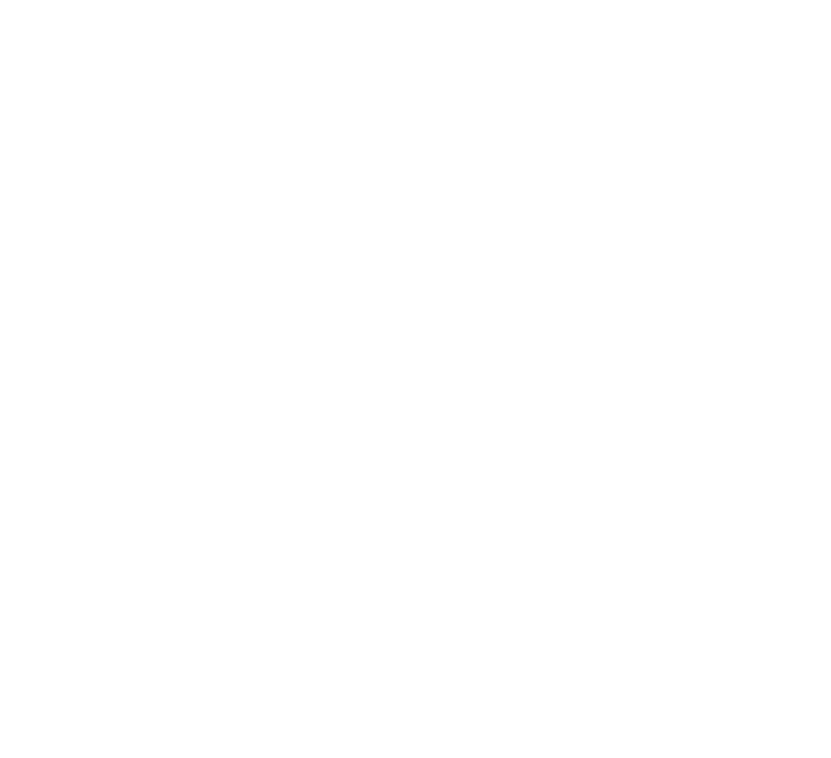
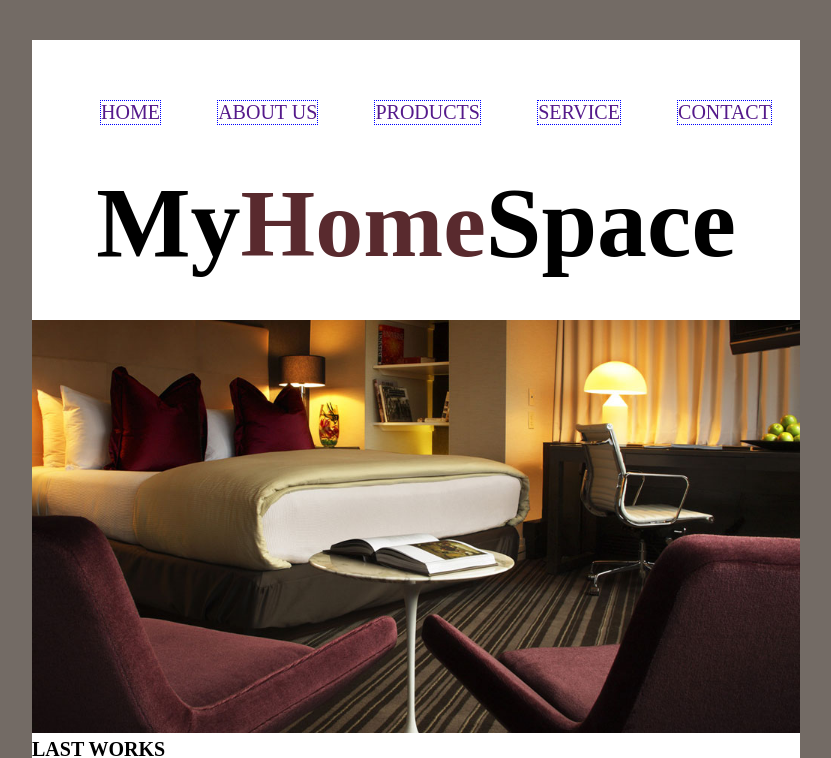
Before and after one commit to sabynad/quatrieme-repo, a plain HTML site: page index.html in a window 1280 px wide. Shown: the top 758 px of the page, without its empty margins (224-1055 px from the left). Drawn offline with Linux system fonts and the light colour scheme.

Commit message:
exo-site

```diff
--- /dev/null
+++ b/assets/style.css
@@ -0,0 +1,73 @@
+*{
+    margin: 0 auto;
+    box-sizing: border-box;
+    font-size: 20px;
+}
+
+body{
+   background-color: #736B65;
+}
+
+.conteneur{
+    width: 60%;
+
+}
+
+.accueil
+{
+
+}
+
+ul{
+    display: flex;
+    justify-content: space-around;
+    margin-top: 2rem;
+
+}
+
+header nav ul li{
+    font-size: 18px ;
+    display: block;
+    /* margin: 1 rem; */
+    border: 1px dotted blue;
+
+}
+
+header nav ul{
+    padding-top: 60px;
+}
+
+li{
+
+}
+
+a{
+    text-decoration: none;
+}
+
+a:hover{
+    background-color: #592A2E;
+    color: white ;
+}
+
+
+h1 {
+    font-size: 5rem;
+    text-align: center;
+    margin: 2rem;
+
+}
+
+.marron{
+    font-size: 4.8rem;
+    color:#592A2E ;
+}
+
+
+.conteneur{
+    background-color: white;
+
+}
+img {
+    width: 100%;
+}
--- a/index.html
+++ b/index.html
@@ -1,11 +1,61 @@
 <!DOCTYPE html>
+
 <html lang="fr">
+
     <head>
         <meta charset="UTF-8">
         <meta name="viewport" content="width=device-width, initial-scale=1.0">
+        <link rel="stylesheet" href="./assets/style.css">
         <title>Exercice integration</title>
     </head>
+
     <body>
+        <div class="conteneur">
+             <header>
+                <nav>
+                    <ul>
+                        <li div class="accueil"> <a href="">HOME</a> </li>
+                        <li> <a href="">ABOUT US</a> </li>
+                        <li> <a href="">PRODUCTS</a> </li>
+                        <li> <a href="">SERVICE</a> </li>
+                        <li> <a href="">CONTACT</a> </li>
+                    </ul>
+                </nav>
+                <h1>My<span class="marron">Home</span>Space</h1>
+             </header>
 
+             <div class="banniere">
+                <img src="./assets/img/slider1.jpg">
+             </div>
+
+             <main>
+                <article class="bloc-1">
+                    <h2>LAST WORKS</h2>
+                    <img src="./assets/img/pic1.jpg">
+                    <p> Lorem ipsum dolor sit amet consectetur adipisicing elit. Blanditiis iure in reprehenderit suscipit tempora
+                         totam consequatur? Perferendis, mollitia ipsa. Laboriosam blanditiis officiis atque quasi ipsam, maiores facere sed dolores impedit?
+                    </p>
+                </article>
+                <article class="bloc-2">
+                    <h2>PRODUCTS</H2>
+                    <img src="./assets/img/pic2.jpg">
+                    <P> Lorem ipsum dolor sit amet consectetur adipisicing elit.
+                        Eum perspiciatis sint aut, ipsum nobis vero architecto, dolorem nulla distinctio nemo, animi nostrum velit ex recusandae unde. Necessitatibus nam eveniet iure.
+                    </P>
+                </article>
+                <article class="bloc-3">
+                    <h2>SERVICE</h2>
+                    <img src="./assets/img/pic3.jpg">
+                    <P> Lorem ipsum dolor sit amet consectetur adipisicing elit. Magnam maxime,
+                         molestiae suscipit, illum earum fuga similique quas aspernatur tempora ipsam ipsum modi facilis harum fugit porro, vitae labore inventore obcaecati!
+                    </P>
+                </article>
+             </main>
+
+             <footer>
+             </footer>
+
+        </div>
     </body>
+
 </html>
```
Also changed, not shown: assets/img/arrow.png (added), assets/img/bg.png (added), assets/img/logo.png (added), assets/img/pic1.jpg (added), assets/img/pic2.jpg (added), assets/img/pic3.jpg (added), assets/img/plus_btn.png (added), assets/img/plus_btn_h.png (added), assets/img/reseaux.png (added), assets/img/slider1.jpg (added), assets/img/slider2.jpg (added), assets/img/slider3.jpeg (added). Lines whose indentation alone changed are shown as unchanged.
